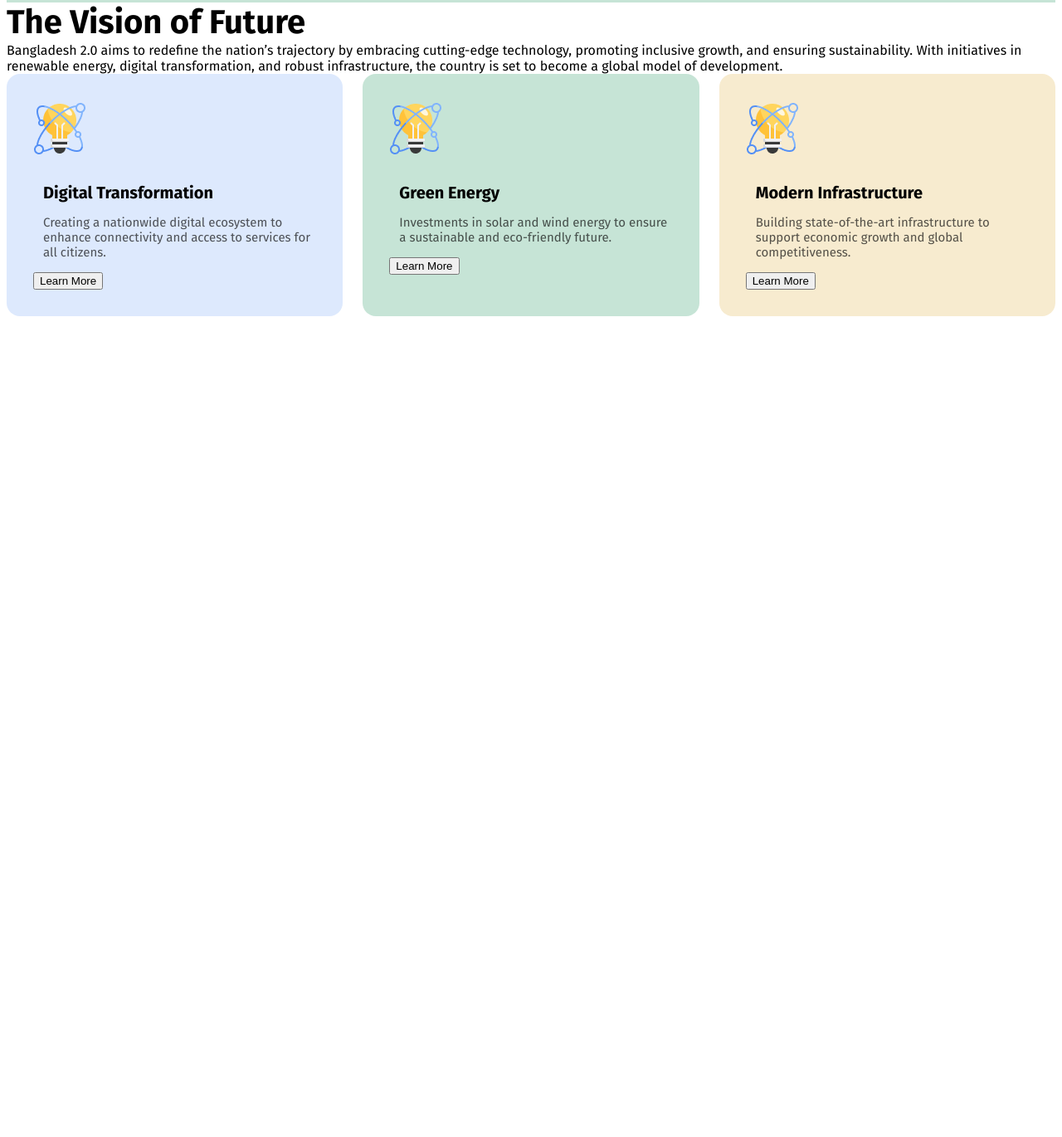
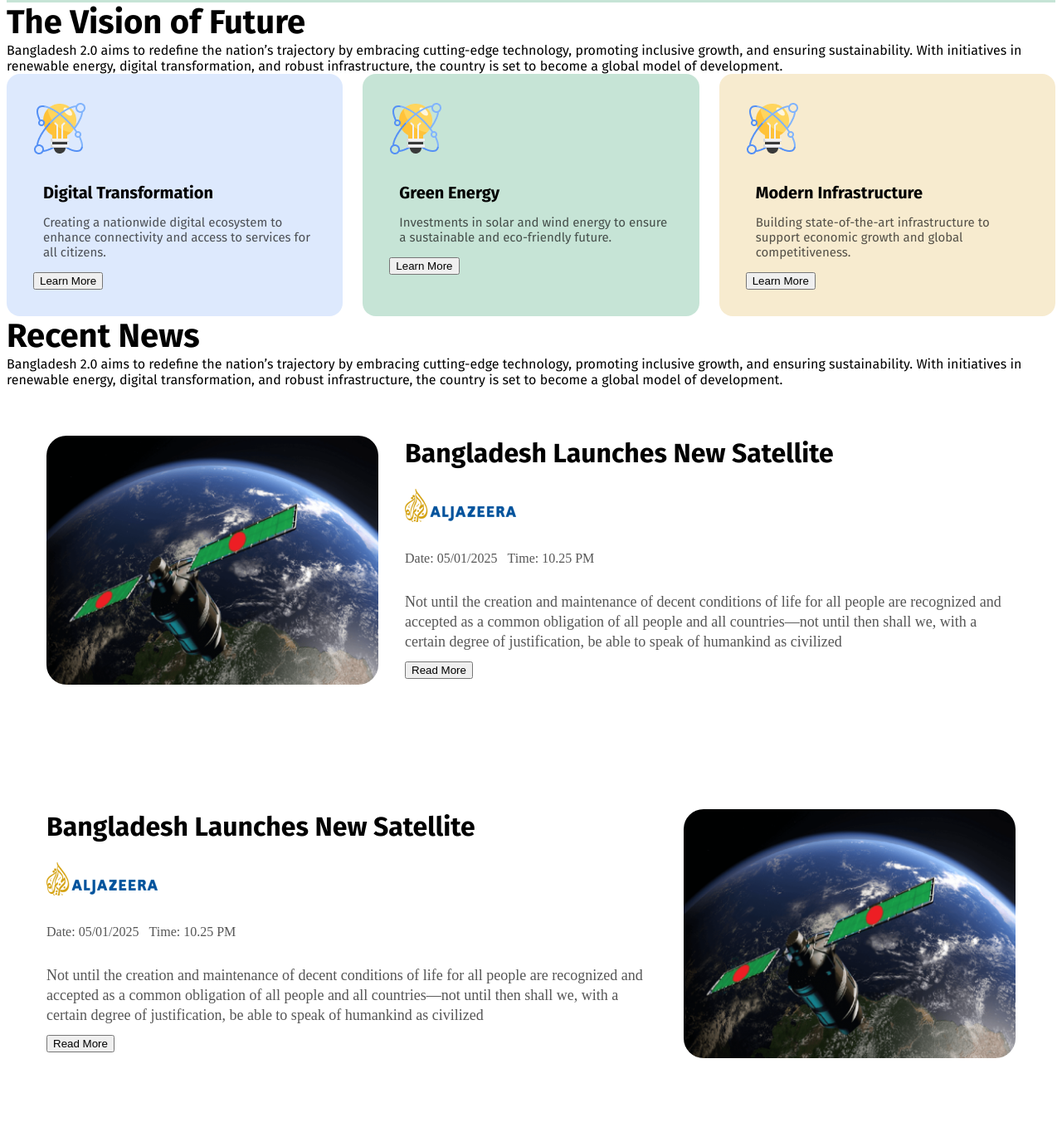
Before and after one commit to Puja-Saha-Priya/MY-FIRST-ASSIGNMENT, a plain HTML site: page index.html in a window 1280 px wide. Shown: the part 480-1850 px from the top of the page at 83% size. Before the commit the page ends 869 px from the top, so only its background shows below. Drawn offline with Linux system fonts and the light colour scheme.

Commit message:
second commit

```diff
--- a/index.html
+++ b/index.html
@@ -27,7 +27,7 @@
         <section>
             <h2 class="section-title">The Vision of Future</h2>
             <p class="section-description">Bangladesh 2.0 aims to redefine the nation’s trajectory by embracing cutting-edge technology, promoting inclusive growth, and ensuring sustainability. With initiatives in renewable energy, digital transformation, and robust infrastructure, the country is set to become a global model of development.</p>
-        </section>
+
         <div class="skills-container">
             <div class="skill bg">
                 <img  class="m-image" src="card-icon.png" alt="">
@@ -49,6 +49,46 @@
             </div>
 
         </div>
+    </section>
+        <section>
+            <h2 class="section-title">Recent News</h2>
+            <p class="section-description">Bangladesh 2.0 aims to redefine the nation’s trajectory by embracing cutting-edge technology, promoting inclusive growth, and ensuring sustainability. With initiatives in renewable energy, digital transformation, and robust infrastructure, the country is set to become a global model of development.</p>
+            <div class="news-card news-backround">
+                <div class="image">
+                    <img class="news-img" src="satelite.png" alt="">
+                </div>
+                <div class="news-content ">
+                    <h2 class="news-title">Bangladesh Launches New Satellite</h2>
+                    <img class="logo" src="al-jazeera.png" alt="">
+                    <div class="time-date">
+                        <p class="date">Date: 05/01/2025</p>
+                        <p class="time">Time: 10.25 PM</p>
+                    </div>
+                    <p class="news-article">Not until the creation and maintenance of decent conditions of life for all people are recognized and accepted as a common obligation of all people and all countries—not until then shall we,
+                        with a certain degree of justification, be able to speak of humankind as civilized</p>
+                        <button>Read More</button>
+            </div>
+
+        </section>
+        <section>
+            <div class="news-card news-backround">
+                <div class="news-content ">
+                    <h2 class="news-title">Bangladesh Launches New Satellite</h2>
+                    <img class="logo" src="al-jazeera.png" alt="">
+                    <div class="time-date">
+                        <p class="date">Date: 05/01/2025</p>
+                        <p class="time">Time: 10.25 PM</p>
+                    </div>
+                        <p class="news-article">Not until the creation and maintenance of decent conditions of life for all people are recognized and accepted as a common obligation of all people and all countries—not until then shall we,
+                            with a certain degree of justification, be able to speak of humankind as civilized</p>
+                            <button>Read More</button>
+                </div>
+                <div class="image">
+                   <img class="news-img" src="satelite.png" alt="">
+                        </div>
+            </div>
+
+        </section>
     </main>
 
 </body>
--- a/style/styles.css
+++ b/style/styles.css
@@ -102,3 +102,72 @@ img{
     margin-top: 2px;
     margin-bottom: 2px;
 }
+.news-card{
+    display: flex;
+    justify-content: space-around;
+    margin: auto;
+    gap:32px
+
+
+
+}
+.news-backround{
+
+    background-color: rgba(255, 255, 255, 1);
+    border-radius: 24px;
+    margin: 0 auto;
+    max-width: 1200px;
+    padding: 48px;
+
+}
+.news-img{
+    max-width: 408px;
+    max-height: 300px;
+    border-radius: 24px;
+    margin-top: 10px;
+}
+.news-content{
+    max-width: 740px;
+    max-height: 290px;
+}
+.news-title{
+    font-family: Fira Sans;
+    font-size: 32px;
+    font-weight: 700;
+    margin: 12px 0px;
+
+}
+.logo{
+    max-width: 140px;
+    margin: 12px 0px;
+}
+.time-date{
+    display: flex;
+    justify-content: flex-start;
+    gap:12px
+
+}
+.time-date{
+    margin: 0px 0px;
+}
+.date{
+    color: rgba(14, 14, 14, 0.7);
+    font-family:Fira-Sans ;
+    font-size: 16px;
+    line-height: 24px;
+}
+.time{
+    color: rgba(14, 14, 14, 0.7);
+    font-family:Fira-Sans ;
+    font-size: 16px;
+    line-height: 24px;
+
+}
+.news-article{
+    color: rgba(14, 14, 14, 0.7);
+    font-family:Fira-Sans ;
+    font-size: 18px;
+    font-weight: 500;
+    line-height: 24px;
+    margin: 12px 0px;
+}
```
Also changed, not shown: al-jazeera.png (added), satelite.png (added).
